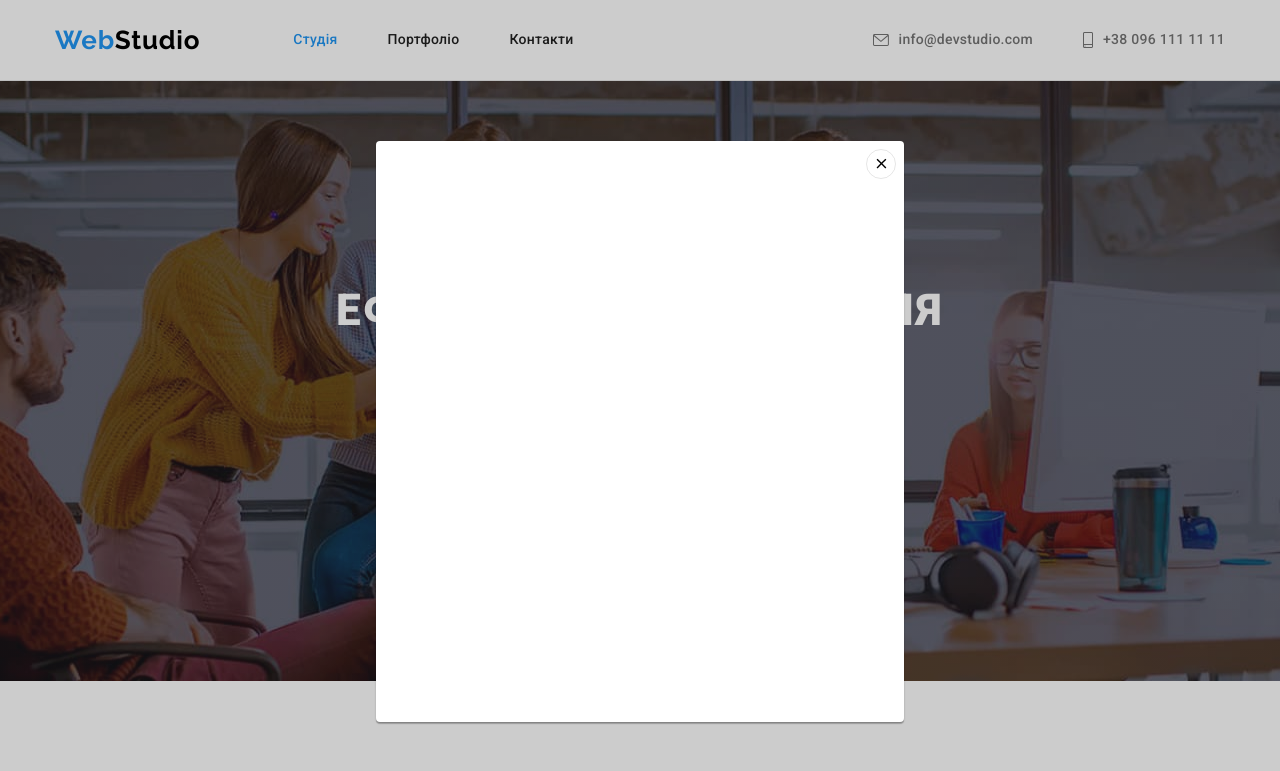
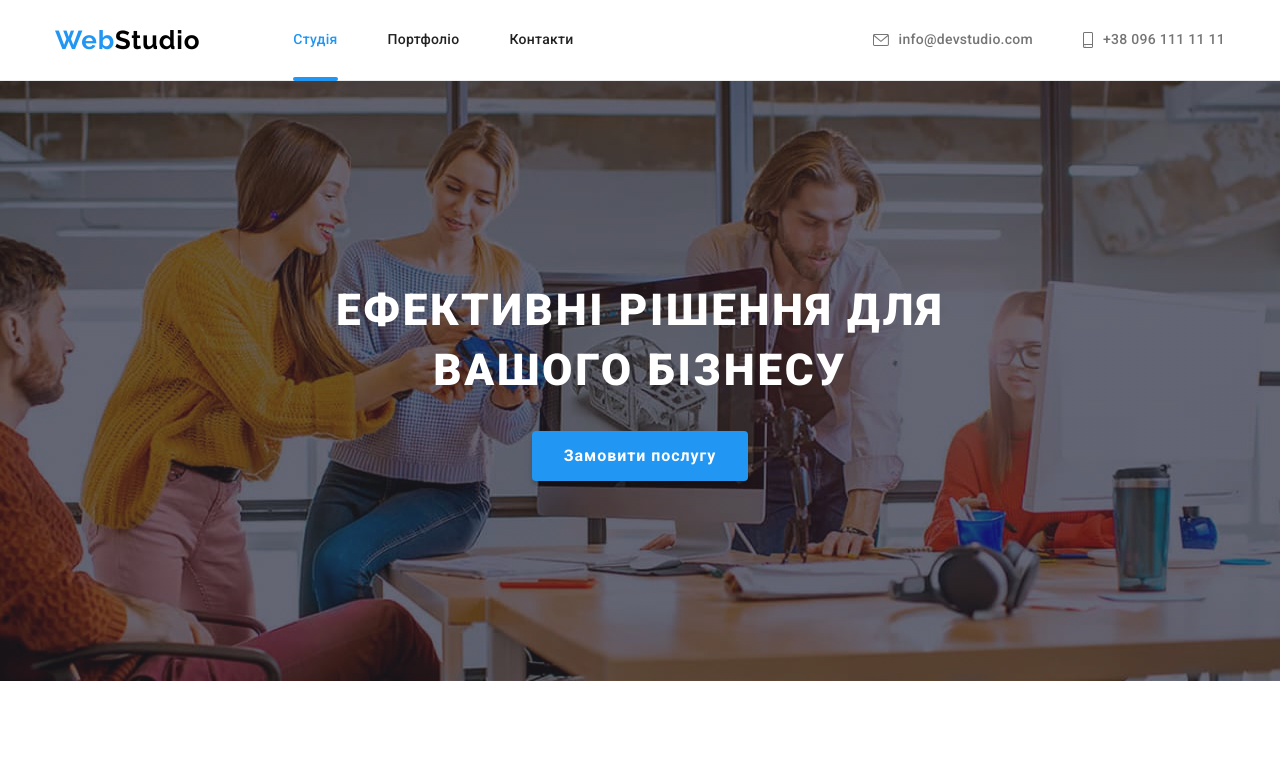
Before and after one commit to vargasasha/goit-markup-hw-05, a plain HTML site: page index.html in a window 1280 px wide. Shown: the top 771 px of the page. Drawn offline with nearby package versions, Linux system fonts and the light colour scheme.

Commit message:
final work i hope

```diff
--- a/css/styles.css
+++ b/css/styles.css
@@ -121,7 +121,34 @@ a {
   gap: 50px;
 }
 
-.header-item {
+.header-link-wrap {
+  position: relative;
+}
+
+.header-item::after {
+  content: "";
+  display: block;
+  width: 100%;
+  height: 4px;
+  background-color: transparent;
+  border-radius: 2px;
+  position: absolute;
+  bottom: -1px;
+  transition-property: background-color;
+  transition-duration: 250ms;
+  transition-timing-function: cubic-bezier(0.4, 0, 0.2, 1);
+}
+
+.header-item:hover::after,
+.header-item:focus::after {
+  content: "";
+  display: block;
+  width: 100%;
+  height: 4px;
+  background-color: var(--accent-color);
+  border-radius: 2px;
+  position: absolute;
+  bottom: -1px;
 }
 
 .header-link {
@@ -178,6 +205,17 @@ a {
 
 .current {
   color: var(--accent-color);
+}
+
+.current::after {
+  content: "";
+  display: block;
+  width: 100%;
+  height: 4px;
+  background-color: var(--accent-color);
+  border-radius: 2px;
+  position: absolute;
+  bottom: -1px;
 }
 
 .hero {
@@ -686,6 +724,7 @@ a {
   background-color: rgba(0, 0, 0, 0.2);
   position: fixed;
   top: 0;
+  transition: opacity 300ms linear, visibility 300ms linear;
 }
 
 .modal {
@@ -696,9 +735,14 @@ a {
     0px 2px 1px rgba(0, 0, 0, 0.2);
   border-radius: 4px;
   position: absolute;
-  top: 141px;
+  top: 50%;
   left: 50%;
-  transform: translate(-50%);
+  transform: translate(-50%, -50%) scaleY(1);
+  transition: transform 300ms linear;
+}
+
+.backdrop.is-hidden .modal {
+  transform: translate(-50%, -50%) scaleY(0);
 }
 
 .modal-close {
@@ -713,4 +757,20 @@ a {
   display: flex;
   align-items: center;
   justify-content: center;
+  cursor: pointer;
+  transition-property: fill, border-color;
+  transition-duration: 250ms;
+  transition-timing-function: cubic-bezier(0.4, 0, 0.2, 1);
 }
+
+.modal-close:hover,
+.modal-close:focus {
+  fill: var(--accent-color);
+  border-color: var(--accent-color);
+}
+
+.backdrop.is-hidden {
+  opacity: 0;
+  visibility: hidden;
+  pointer-events: none;
+}
--- a/index.html
+++ b/index.html
@@ -28,15 +28,21 @@
             ><span class="header-logo-word">Web</span>Studio</a
           >
           <ul class="header-list list">
+           <div class="header-link-wrap">
               <li class="header-item">
                 <a class="header-link link current" href="./index.html">Студія</a>
+           </div>
             </li>
+            <div class="header-link-wrap">
               <li class="header-item">
                 <a class="header-link link" href="./portfolio.html">Портфоліо</a>
               </li>
+            </div>
+           <div class="header-link-wrap">
               <li class="header-item">
                 <a class="header-link link" href="">Контакти</a>
               </li>
+           </div>
           </ul>
         </nav>
         <ul class="header-contact-list list">
@@ -60,7 +66,7 @@
     <main>
       <section class="hero">
         <h1 class="hero-title">Ефективні рішення для вашого бізнесу</h1>
-        <button class="hero-btn" type="button">Замовити послугу</button>
+        <button class="hero-btn" type="button" data-modal-open>Замовити послугу</button>
       </section>
       <section class="about section">
         <div class="container">
@@ -491,14 +497,15 @@
         </div>
       </div>
     </footer>
-    <div class="backdrop">
+    <div class="backdrop is-hidden" data-modal>
       <div class="modal">
-        <button type="button" class="modal-close" >
+        <button type="button" class="modal-close" data-modal-close>
           <svg class="modal-close-icon" width="18" height="18">
             <use href="./images/icons.svg#icon-close"></use>
           </svg>
         </button>
       </div>
     </div>
+    <script src="./js/modal.js"></script>
   </body>
 </html>
```
Also changed, not shown: portfolio.html (+7 -3 lines), js/modal.js (renamed from modal/modal.js). Lines whose indentation alone changed are shown as unchanged.
